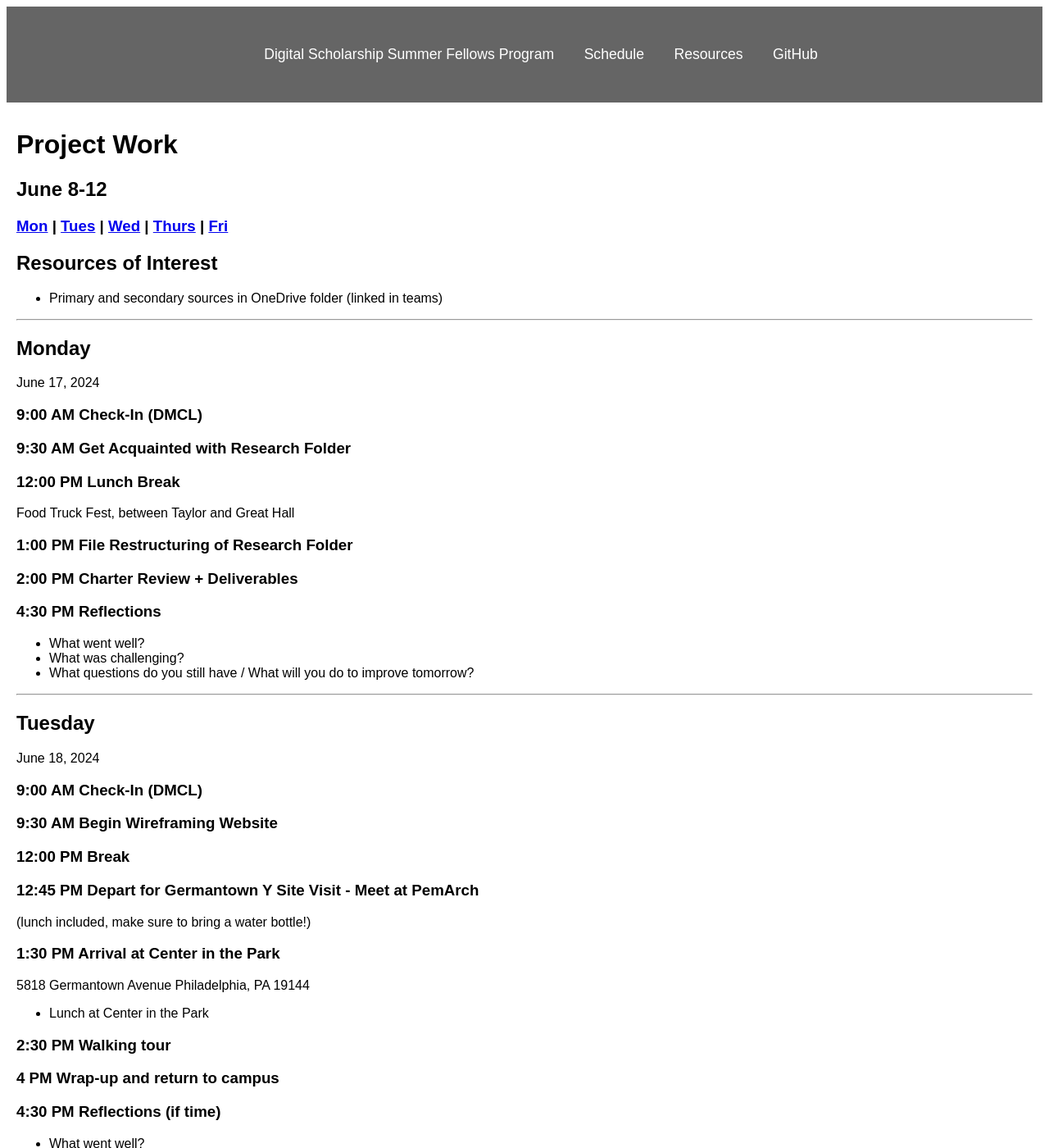
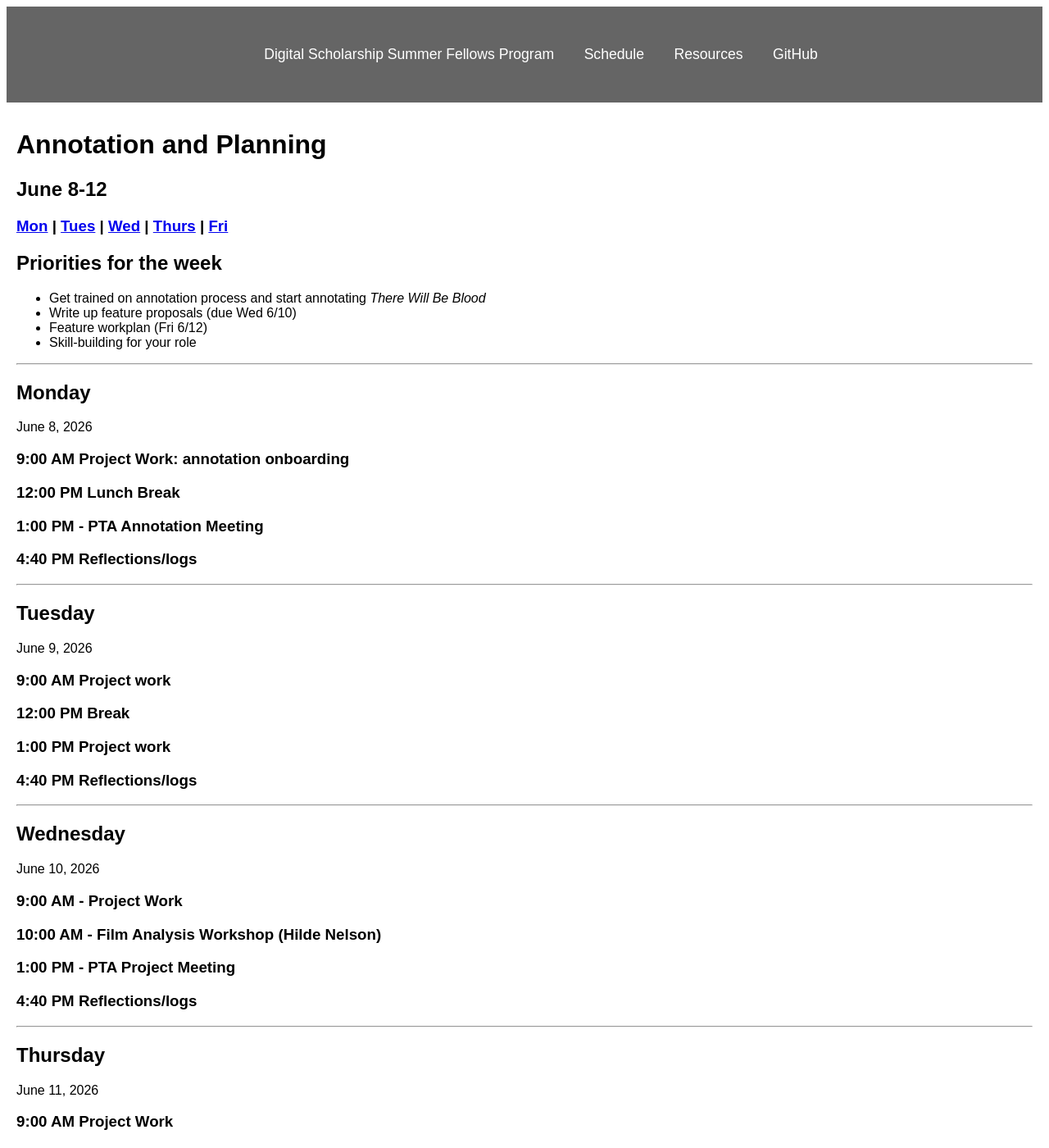
Before and after one commit to digbmc/dssf-syll, a Jekyll site: the page built from _weeks/03-work.md, in a window 1280 px wide and 1400 px high. Shown: the whole window at 82% size. Built offline with Jekyll 4.4.1, drawn with Linux system fonts in a browser that asks for light colours; some of the changed text lies outside the part shown.

Commit message:
updated work week 3

```diff
--- a/_layouts/default.html
+++ b/_layouts/default.html
@@ -36,8 +36,10 @@
             </nav>
         </header>
         <main>
-        <h1> {{ page.title }}</h1>
-        {{ content }}
+            <div class="container">
+            <h1> {{ page.title }}</h1>
+            {{ content }}
+            </div>
         </main>
     </body>
 </html>
--- a/_weeks/03-work.md
+++ b/_weeks/03-work.md
@@ -1,112 +1,81 @@
 ---
 layout: week
-title: Project Work
+title: Annotation and Planning
 dates: June 8-12
-public: false
+public: true
 ---
 
-## Resources of Interest
-- Primary and secondary sources in OneDrive folder (linked in teams)
+## Priorities for the week
+
+- Get trained on annotation process and start annotating *There Will Be Blood*
+- Write up feature proposals (due Wed 6/10)
+- Feature workplan (Fri 6/12)
+- Skill-building for your role
+
 
 ---
 
 ## Monday
-June 17, 2024
+June 8, 2026
 
-### 9:00 AM Check-In (DMCL)
-
-### 9:30 AM Get Acquainted with Research Folder
+### 9:00 AM Project Work: annotation onboarding
 
 ### 12:00 PM Lunch Break
-Food Truck Fest, between Taylor and Great Hall
 
-### 1:00 PM File Restructuring of Research Folder
+### 1:00 PM - PTA Annotation Meeting
 
-### 2:00 PM Charter Review + Deliverables
-
-### 4:30 PM Reflections
-- What went well?
-- What was challenging?
-- What questions do you still have / What will you do to improve tomorrow?
+### 4:40 PM Reflections/logs
 
 ---
 
 ## Tuesday
-June 18, 2024
+June 9, 2026
 
-### 9:00 AM Check-In (DMCL)
-
-### 9:30 AM Begin Wireframing Website
+### 9:00 AM Project work
 
 ### 12:00 PM Break
 
-### 12:45 PM Depart for Germantown Y Site Visit - Meet at PemArch
-(lunch included, make sure to bring a water bottle!)
+### 1:00 PM Project work
 
-### 1:30 PM Arrival at Center in the Park
-
-5818 Germantown Avenue Philadelphia, PA 19144
-
-- Lunch at Center in the Park
-
-### 2:30 PM Walking tour
-
-### 4 PM Wrap-up and return to campus
-
-### 4:30 PM Reflections (if time)
-- What went well?
-- What was challenging?
-- What questions do you still have / What will you do to improve tomorrow?
+### 4:40 PM Reflections/logs
 
 ---
 
 ## Wednesday
-June 19, 2024
+June 10, 2026
 
-Juneteenth Holiay, No Work
+### 9:00 AM - Project Work
+
+### 10:00 AM - Film Analysis Workshop (Hilde Nelson)
+
+### 1:00 PM - PTA Project Meeting
+
+### 4:40 PM Reflections/logs
 
 ---
 
 ## Thursday
-June 20, 2024
+June 11, 2026
 
-### 9:00 AM Check-In (DMCL)
-
-### 9:30 AM Project Work
-
-### 12:00 PM Lunch Break
-
-### 1:00 PM  Project Work
-
-### 4:30 PM Reflections
-- What went well?
-- What was challenging?
-- What questions do you still have / What will you do to improve tomorrow?
-
----
-
-## Friday
-June 21, 2024
-
-### 9:00 AM Check-In (DMCL)
-
-### 9:30 AM Project Work
-
-### 11:00 AM Meeting with Ann over Zoom
+### 9:00 AM Project Work
 
 ### 12:00 PM Lunch Break
 
 ### 1:00 PM Project Work
 
-### 2:00 PM  ArcGIS Workshop
-- [ArcGIS Workshop slides](https://docs.google.com/presentation/d/1EXgSaXIabw35wqleVKGCmRmQJmBqSLKhQyaSxQ9MAsQ/edit?usp=sharing)
-- [ArcGIS Workshop data & materials](https://drive.google.com/drive/folders/1MKF8QoDj0tNvb6t10Rfxnh0arSzQr79y?usp=sharing)
+### 4:40 PM Reflections/logs
 
-### 3:30 PM  Project Work
+---
 
-### 4:30 PM Reflections & Weekly Forecast
-- What went well?
-- What was challenging?
-- What questions do you still have / What will you do to improve next week?
+## Friday
+June 12, 2026
+
+### 9:00 AM Project Work
+
+### 12:00 PM Lunch Break
+
+### 1:00 PM Project Work
+
+### 4:40 PM Reflections/logs
 
 [<< Last week](02-data) | [Next week >>](04-work)
```
Also changed, not shown: assets/style.css (+7 -0 lines).
